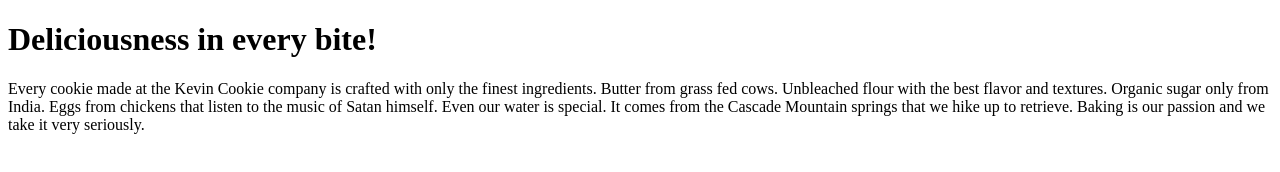
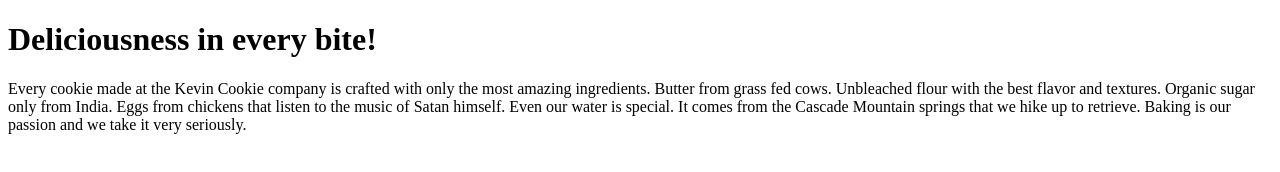
Before and after one commit to GaryWintle/KevinCookieCompany.com, a plain HTML site: page index.htm in a window 1280 px wide. Drawn offline with Linux system fonts and the light colour scheme.

Commit message:
Update index text

```diff
--- a/index.htm
+++ b/index.htm
@@ -3,7 +3,7 @@
 <body>
 
 <h1>Deliciousness in every bite!</h1>
-<p>Every cookie made at the Kevin Cookie company is crafted with only the finest ingredients. Butter from grass fed cows. Unbleached flour with the best flavor and textures. Organic sugar only from India. Eggs from chickens that listen to the music of Satan himself. Even our water is special. It comes from the Cascade Mountain springs that we hike up to retrieve. Baking is our passion and we take it very seriously.</p>
+<p>Every cookie made at the Kevin Cookie company is crafted with only the most amazing ingredients. Butter from grass fed cows. Unbleached flour with the best flavor and textures. Organic sugar only from India. Eggs from chickens that listen to the music of Satan himself. Even our water is special. It comes from the Cascade Mountain springs that we hike up to retrieve. Baking is our passion and we take it very seriously.</p>
 
 </body>
 </html>
```
